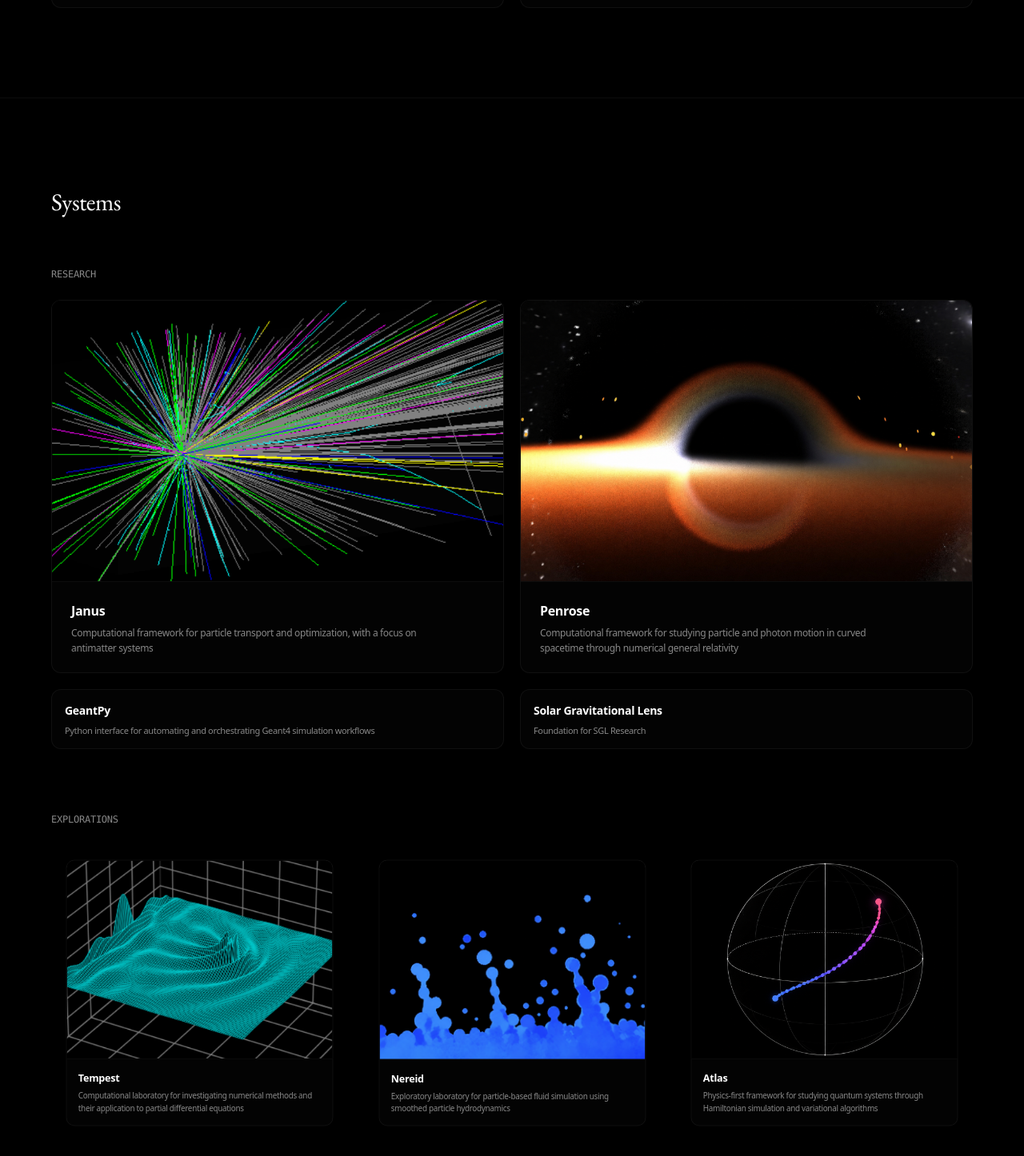
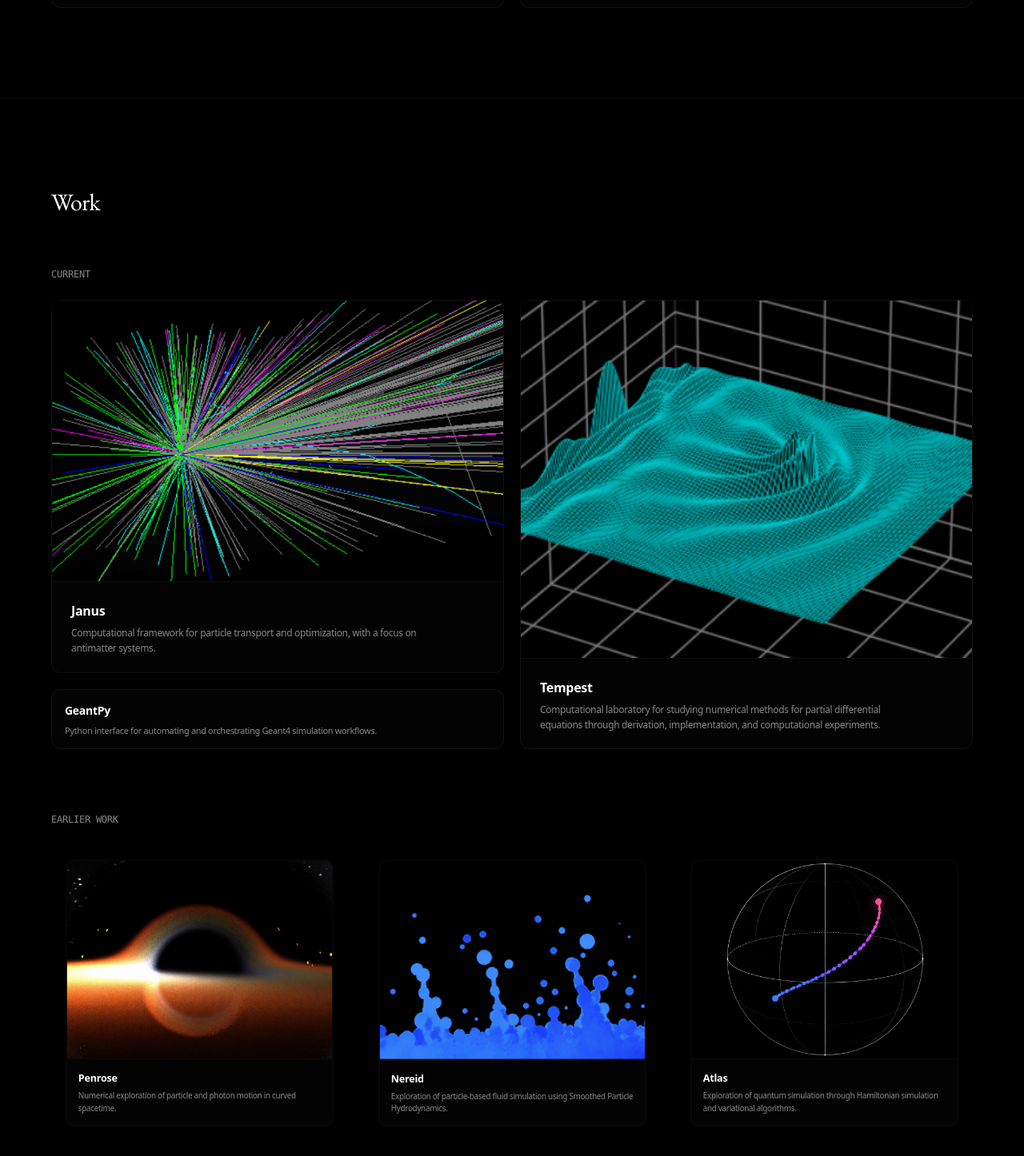
Before and after one commit to h-livv/h-livv.github.io, a Next.js app: page / in a window 1280 px wide. Shown: the part 1276-2722 px from the top of the page at 80% size. Built offline with nearby package versions, Linux system fonts and the light colour scheme.

Commit message:
Project revamp

```diff
--- a/app/projects/atlas/page.tsx
+++ b/app/projects/atlas/page.tsx
@@ -5,14 +5,14 @@ import CollaborativeProjectLayout from '../../../components/projects/Collaborati
 import { AtlasBackground } from '../../../components/projects/ProjectBackgrounds';
 
 export default function AtlasPage() {
-  const summaryParagraphs = [
-    'Quantum algorithms are often studied as isolated implementations tied to specific problems or software libraries. Atlas was created as a laboratory for exploring computational quantum systems from first principles. Implementing algorithms, constructing physical models, and understanding how quantum dynamics emerge through simulation and experimentation.'
+  const summary = [
+    'Atlas is an exploration of quantum simulation through Hamiltonian construction and variational algorithms, providing a Python framework for low‑level study of quantum dynamics.'
   ];
 
-  const contributions = [
-    'Framework Architecture: Designed the modular architecture separating physical models, Hamiltonian representations, simulation backends, and quantum algorithms into reusable components.',
-    'Quantum Algorithms: Implemented and benchmarked variational quantum algorithms, Hamiltonian simulation techniques, and supporting optimization workflows for studying quantum dynamics.',
-    'Physical Models: Developed abstractions for quantum many-body systems, enabling Hamiltonian construction and simulation across multiple lattice models and interaction types.'
+  const explored = [
+    'Implemented Hamiltonian simulation methods for many‑body and lattice models.',
+    'Developed and benchmarked variational quantum algorithms, analyzing optimization and convergence.',
+    'Designed a modular architecture separating physical models, Hamiltonian construction, and simulation backends.'
   ];
 
   const technologies = ['Python', 'Qiskit', 'NumPy', 'SciPy'];
@@ -20,15 +20,17 @@ export default function AtlasPage() {
   return (
     <CollaborativeProjectLayout
       title="Atlas"
-      subtitle="A quantum laboratory for Hamiltonian simulation, quantum algorithms, and quantum dynamics."
-      organization="qBITS"
-      role="Lead Developer"
-      summaryParagraphs={summaryParagraphs}
-      contributionItems={contributions}
+      subtitle="Exploration of quantum simulation through Hamiltonian simulation and variational algorithms."
+      statusContext="Earlier Work"
+      /* organization and role omitted for Earlier Work */
+      motivationHeader="Overview"
+      contributionHeader="FOCUS"
+      summaryParagraphs={summary}
+      contributionItems={explored}
       technologies={technologies}
       repoUrl="https://github.com/h-livv/atlas"
       backgroundCanvas={<AtlasBackground />}
-      repositoryDescription="The repository contains implementations, documentation, and ongoing experimental work."
+      repositoryDescription="Source code and documentation for the project."
     />
   );
 }
--- a/app/projects/nereid/page.tsx
+++ b/app/projects/nereid/page.tsx
@@ -5,16 +5,14 @@ import CollaborativeProjectLayout from '../../../components/projects/Collaborati
 import { NereidBackground } from '../../../components/projects/ProjectBackgrounds';
 
 export default function NereidPage() {
-  const summaryParagraphs = [
-    'Nereid is a computational laboratory for exploring particle-based numerical methods used in fluid dynamics and continuum simulation. The project investigates how physical systems can be represented through interacting particles, emphasizing numerical accuracy, simulation architecture, and scalable computational techniques.',
-    'Built as an experimental platform rather than a single simulator, Nereid provides an environment for developing particle methods, testing numerical formulations, and exploring high-performance implementations across CPU and GPU architectures.'
+  const summary = [
+    'Nereid is an exploration of particle‑based fluid simulation using Smoothed Particle Hydrodynamics (SPH), focusing on numerical stability and performance.'
   ];
 
-  const contributions = [
-    'Framework Architecture: Led the architectural redesign of the simulation framework, introducing a modular pipeline supporting extensible numerical methods, visualization, and future GPU backends.',
-    'Particle Simulation: Implemented and validated particle-based simulation infrastructure, including neighborhood search, kernel evaluation, force computation, and time integration components.',
-    'High-Performance Computing: Designing the next-generation simulation engine with a focus on vectorization, parallel algorithms, spatial acceleration structures, and GPU execution.',
-    'Technical Leadership: Leading the technical roadmap and long-term evolution of the project following the development phase.'
+  const explored = [
+    'Implemented core SPH components: neighborhood search, kernel evaluation, force computation, and time integration.',
+    'Built a modular Python pipeline separating physical equations from execution.',
+    'Optimized performance with NumPy vectorization and Numba JIT compilation.'
   ];
 
   const technologies = ['Python', 'NumPy', 'Numba'];
@@ -22,14 +20,16 @@ export default function NereidPage() {
   return (
     <CollaborativeProjectLayout
       title="Nereid"
-      subtitle="A computational laboratory for particle methods, fluid simulation, and high-performance computing."
-      organization="SEDS Celestia"
-      role="Lead Developer"
-      summaryParagraphs={summaryParagraphs}
-      contributionItems={contributions}
+      subtitle="Exploration of particle-based fluid simulation using Smoothed Particle Hydrodynamics."
+      statusContext="Earlier Work"
+      motivationHeader="Overview"
+      contributionHeader="FOCUS"
+      summaryParagraphs={summary}
+      contributionItems={explored}
       technologies={technologies}
       repoUrl="https://github.com/seds-celestia-simulations/sim-nereid"
       backgroundCanvas={<NereidBackground />}
+      repositoryDescription="Source code and documentation for the project."
     />
   );
 }
--- a/app/projects/penrose/page.tsx
+++ b/app/projects/penrose/page.tsx
@@ -5,16 +5,15 @@ import CollaborativeProjectLayout from '../../../components/projects/Collaborati
 import { PenroseBackground } from '../../../components/projects/ProjectBackgrounds';
 
 export default function PenrosePage() {
-  const summaryParagraphs = [
-    'Penrose is a computational general relativity framework for simulating particle and photon motion in curved spacetime. It combines numerical geodesic integration, scientific validation, and visualization within a modular architecture designed to support research in relativistic physics and computational astrophysics.',
-    'The framework has evolved into a generalized simulation engine supporting extensible spacetime models, interchangeable numerical components, and mission-oriented applications. It now serves as the computational foundation for the Solar Gravitational Lens (SGL) digital twin, enabling the simulation of relativistic light propagation for future deep-space imaging studies.'
+  const summary = [
+    'Penrose is a numerical exploration of particle and photon motion in curved spacetime, focusing on geodesic integration within Schwarzschild spacetime and related visualisation.'
   ];
 
-  const contributions = [
-    'Physics & Simulation Engine: Designed and implemented the generalized CPU simulation engine for relativistic particle and photon propagation, replacing metric-specific logic with a modular architecture supporting multiple spacetime models.',
-    'Framework Architecture: Led the architectural redesign of the framework, separating simulation, visualization, benchmarking, and rendering into extensible components to support future scientific applications.',
-    'Scientific Validation: Developed validation and benchmarking workflows to verify numerical accuracy, conservation properties, and long-term integration stability of the relativistic simulation engine.',
-    'SGL Development: Leading the development of the Solar Gravitational Lens digital twin, extending Penrose into a mission-scale simulation platform for modeling relativistic light propagation and end-to-end imaging workflows.',
+  const explored = [
+    'Implemented solvers for particle and photon trajectories with focus on numerical accuracy and conservation.',
+    'Designed a modular architecture separating physics, integration, and OpenGL rendering.',
+    'Created visualizations to validate relativistic motion.',
+    'Used the framework as a testbed for early Solar Gravitational Lens simulations.'
   ];
 
   const technologies = ['C++', 'OpenGL', 'GLSL', 'Python'];
@@ -22,14 +21,17 @@ export default function PenrosePage() {
   return (
     <CollaborativeProjectLayout
       title="Penrose"
-      subtitle="General relativity framework for simulating trajectories in curved spacetime."
-      organization="SEDS Celestia"
-      role="Core Developer"
-      summaryParagraphs={summaryParagraphs}
-      contributionItems={contributions}
+      subtitle="Numerical exploration of particle and photon motion in curved spacetime."
+      statusContext="Earlier Work"
+
+      motivationHeader="Overview"
+      contributionHeader="FOCUS"
+      summaryParagraphs={summary}
+      contributionItems={explored}
       technologies={technologies}
       repoUrl="https://github.com/seds-celestia-simulations/Penrose"
       backgroundCanvas={<PenroseBackground />}
+      repositoryDescription="Source code and documentation for the project."
     />
   );
 }
--- a/components/Hero.tsx
+++ b/components/Hero.tsx
@@ -27,10 +27,10 @@ export default function Hero() {
 
           <div className="flex flex-col sm:flex-row items-start sm:items-center gap-3">
             <a
-              href="#projects"
+              href="#work"
               className="px-4 py-2 rounded-lg bg-white text-black text-xs font-medium hover:scale-[1.02] active:scale-100 transition-transform duration-200"
             >
-              Projects
+              Work
             </a>
             <a
               href="#contact"
--- a/components/Navbar.tsx
+++ b/components/Navbar.tsx
@@ -18,7 +18,7 @@ export default function Navbar() {
           </Link>
 
           <div className="hidden md:flex items-center gap-6">
-            <Link href="/#projects" className="text-[12px] font-mono tracking-wider uppercase text-secondary hover:text-primary transition-colors">Projects</Link>
+            <Link href="/#work" className="text-[12px] font-mono tracking-wider uppercase text-secondary hover:text-primary transition-colors">Work</Link>
             <Link href="/#blog" className="text-[12px] font-mono tracking-wider uppercase text-secondary hover:text-primary transition-colors">Writing</Link>
             <Link href="/#contact" className="text-[12px] font-mono tracking-wider uppercase text-secondary hover:text-primary transition-colors">Contact</Link>
           </div>
--- a/components/ProjectCard.tsx
+++ b/components/ProjectCard.tsx
@@ -3,12 +3,12 @@ import Link from 'next/link';
 import { ArrowRight } from 'lucide-react';
 import type { Project } from '../data/projects';
 
-export default function ProjectCard({ project, featured = false, compact = false, diminished = false }: { project: Project, featured?: boolean, compact?: boolean, diminished?: boolean }) {
+export default function ProjectCard({ project, featured = false, compact = false, diminished = false, stretchImage = false }: { project: Project, featured?: boolean, compact?: boolean, diminished?: boolean, stretchImage?: boolean }) {
   return (
     <Link href={project.href} className={`block group h-full ${diminished ? 'scale-[0.90] hover:scale-[0.93] transition-all duration-500' : ''}`}>
-      <div className="bg-white/[0.01] border border-white/[0.05] rounded-xl overflow-hidden transition-all duration-200 hover:border-white/[0.15] hover:-translate-y-[1px] hover:shadow-[0_4px_20px_rgb(0,0,0,0.3)] h-full">
+      <div className="flex flex-col bg-white/[0.01] border border-white/[0.05] rounded-xl overflow-hidden transition-all duration-200 hover:border-white/[0.15] hover:-translate-y-[1px] hover:shadow-[0_4px_20px_rgb(0,0,0,0.3)] h-full">
         {!compact && (
-          <div className={`relative bg-black w-full overflow-hidden border-b border-white/[0.05] ${featured ? 'aspect-[4/3] sm:aspect-[16/10]' : 'aspect-[4/3]'}`}>
+          <div className={`relative bg-black w-full overflow-hidden border-b border-white/[0.05] ${stretchImage ? 'aspect-[4/3] sm:aspect-[16/10] md:aspect-auto md:flex-1 md:min-h-0' : (featured ? 'aspect-[4/3] sm:aspect-[16/10]' : 'aspect-[4/3]')}`}>
             <Image
               src={project.image}
               alt={project.title}
@@ -17,7 +17,7 @@ export default function ProjectCard({ project, featured = false, compact = false
             />
           </div>
         )}
-        <div className={`p-4 ${featured ? 'md:p-6 md:pb-5' : 'pb-3.5'}`}>
+        <div className={`p-4 shrink-0 ${featured ? 'md:p-6 md:pb-5' : 'pb-3.5'}`}>
           <div className="flex items-center justify-between mb-1.5">
             <h3 className={`font-semibold text-primary ${featured ? 'text-sm md:text-base' : 'text-sm'}`}>{project.title}</h3>
             <ArrowRight className="w-5 h-5 text-secondary opacity-0 -translate-x-2 transition-all duration-200 group-hover:opacity-100 group-hover:translate-x-0 group-hover:text-primary" />
--- a/components/ProjectSection.tsx
+++ b/components/ProjectSection.tsx
@@ -2,20 +2,18 @@ import { projects } from '../data/projects';
 import ProjectCard from './ProjectCard';
 import * as motion from "framer-motion/client";
 
-const infrastructureSlugs = ['janus', 'penrose', 'geantpy', 'sgl'];
-const engineSlugs = ['tempest', 'nereid', 'atlas'];
+export default function ProjectSection() {
+  const getProject = (slug: string) => projects.find(p => p.slug === slug)!;
 
-export default function ProjectSection() {
-  const infrastructure = infrastructureSlugs
-    .map(slug => projects.find(p => p.slug === slug))
-    .filter((p): p is NonNullable<typeof p> => p !== undefined);
+  const tempest = getProject('tempest');
+  const janus = getProject('janus');
+  const geantpy = getProject('geantpy');
 
-  const engines = engineSlugs
-    .map(slug => projects.find(p => p.slug === slug))
-    .filter((p): p is NonNullable<typeof p> => p !== undefined);
+  const earlierSlugs = ['penrose', 'nereid', 'atlas'];
+  const earlierWork = earlierSlugs.map(getProject);
 
   return (
-    <section id="projects" className="py-20 md:py-28 px-6 md:px-12 border-t border-white/[0.05] scroll-mt-24">
+    <section id="work" className="py-20 md:py-28 px-6 md:px-12 border-t border-white/[0.05] scroll-mt-24">
       <div className="max-w-6xl mx-auto">
         <motion.div
           initial={{ opacity: 0, y: 15 }}
@@ -24,67 +22,51 @@ export default function ProjectSection() {
           transition={{ duration: 0.4, ease: "easeOut" }}
         >
           <h2 className="text-3xl font-serif font-normal leading-[1.2] tracking-normal text-primary mb-16">
-            Systems
+            Work
           </h2>
 
           <div className="mb-20">
-            <h3 className="text-xs font-mono text-secondary uppercase tracking-widest mb-6">Research</h3>
+            <h3 className="text-xs font-mono text-secondary uppercase tracking-widest mb-6">Current</h3>
             <div className="grid grid-cols-1 md:grid-cols-2 gap-5">
+              {/* Left Column: Janus + GeantPy */}
               <div className="flex flex-col gap-5">
-                {infrastructure.filter(p => p.slug === 'janus').map((project) => (
                 <motion.div
-                    key={project.slug}
                   initial={{ opacity: 0, y: 12 }}
                   whileInView={{ opacity: 1, y: 0 }}
                   viewport={{ once: true, margin: "-50px" }}
                   transition={{ duration: 0.35, delay: 0 }}
                 >
-                    <ProjectCard project={project} featured={true} />
+                  <ProjectCard project={janus} featured={true} />
                 </motion.div>
-                ))}
-                {infrastructure.filter(p => p.slug === 'geantpy').map((project) => (
                 <motion.div
-                    key={project.slug}
+                  initial={{ opacity: 0, y: 12 }}
+                  whileInView={{ opacity: 1, y: 0 }}
+                  viewport={{ once: true, margin: "-50px" }}
+                  transition={{ duration: 0.35, delay: 0.08 }}
+                >
+                  <ProjectCard project={geantpy} compact={true} />
+                </motion.div>
+              </div>
+
+              {/* Right Column: Tempest */}
+              <div className="flex flex-col">
+                <motion.div
+                  className="h-full"
                   initial={{ opacity: 0, y: 12 }}
                   whileInView={{ opacity: 1, y: 0 }}
                   viewport={{ once: true, margin: "-50px" }}
                   transition={{ duration: 0.35, delay: 0.16 }}
                 >
-                    <ProjectCard project={project} compact={true} />
+                  <ProjectCard project={tempest} featured={true} stretchImage={true} />
                 </motion.div>
-                ))}
-              </div>
-              <div className="flex flex-col gap-5">
-                {infrastructure.filter(p => p.slug === 'penrose').map((project) => (
-                  <motion.div
-                    key={project.slug}
-                    initial={{ opacity: 0, y: 12 }}
-                    whileInView={{ opacity: 1, y: 0 }}
-                    viewport={{ once: true, margin: "-50px" }}
-                    transition={{ duration: 0.35, delay: 0.08 }}
-                  >
-                    <ProjectCard project={project} featured={true} />
-                  </motion.div>
-                ))}
-                {infrastructure.filter(p => p.slug === 'sgl').map((project) => (
-                  <motion.div
-                    key={project.slug}
-                    initial={{ opacity: 0, y: 12 }}
-                    whileInView={{ opacity: 1, y: 0 }}
-                    viewport={{ once: true, margin: "-50px" }}
-                    transition={{ duration: 0.35, delay: 0.24 }}
-                  >
-                    <ProjectCard project={project} compact={true} />
-                  </motion.div>
-                ))}
               </div>
             </div>
           </div>
 
           <div>
-            <h3 className="text-xs font-mono text-secondary uppercase tracking-widest mb-6">Explorations</h3>
+            <h3 className="text-xs font-mono text-secondary uppercase tracking-widest mb-6">Earlier Work</h3>
             <div className="grid grid-cols-1 sm:grid-cols-2 md:grid-cols-3 gap-5">
-              {engines.map((project, index) => (
+              {earlierWork.map((project, index) => (
                 <motion.div
                   key={project.slug}
                   initial={{ opacity: 0, y: 12 }}
--- a/components/ResearchInterests.tsx
+++ b/components/ResearchInterests.tsx
@@ -3,12 +3,12 @@ import * as motion from "framer-motion/client";
 const interests = [
   {
     title: "Scientific Computing",
-    topics: ["Numerical Methods", "Simulations", "Optimization", "HPC"],
+    topics: ["Numerical Methods", "PDEs", "Optimization", "HPC"],
   },
   {
     title: "Computational Physics",
     topics: [
-      "High-Energy Physics",
+      "Particle Physics",
       "General Relativity",
       "Fluid Dynamics"
     ],
--- a/data/projects.ts
+++ b/data/projects.ts
@@ -12,7 +12,7 @@ export const projects: Project[] = [
   {
     title: 'Janus',
     slug: 'janus',
-    description: 'Computational framework for particle transport and optimization, with a focus on antimatter systems',
+    description: 'Computational framework for particle transport and optimization, with a focus on antimatter systems.',
     role: 'Lead Developer',
     category: 'Research Projects',
     image: '/images/projects/janus.png',
@@ -21,7 +21,7 @@ export const projects: Project[] = [
   {
     title: 'Penrose',
     slug: 'penrose',
-    description: 'Computational framework for studying particle and photon motion in curved spacetime through numerical general relativity',
+    description: 'Numerical exploration of particle and photon motion in curved spacetime.',
     role: 'Core Developer',
     category: 'Research Projects',
     image: '/images/projects/penrose.png',
@@ -30,7 +30,7 @@ export const projects: Project[] = [
   {
     title: 'Tempest',
     slug: 'tempest',
-    description: 'Computational laboratory for investigating numerical methods and their application to partial differential equations',
+    description: 'Computational laboratory for studying numerical methods for partial differential equations through derivation, implementation, and computational experiments.',
     role: 'Lead Developer',
     category: 'Research Labs',
     image: '/images/projects/tempest.png',
@@ -39,7 +39,7 @@ export const projects: Project[] = [
   {
     title: 'Atlas',
     slug: 'atlas',
-    description: 'Physics-first framework for studying quantum systems through Hamiltonian simulation and variational algorithms',
+    description: 'Exploration of quantum simulation through Hamiltonian simulation and variational algorithms.',
     role: 'Lead Developer',
     category: 'Research Labs',
     image: '/images/projects/atlas.png',
@@ -48,7 +48,7 @@ export const projects: Project[] = [
   {
     title: 'Nereid',
     slug: 'nereid',
-    description: 'Exploratory laboratory for particle-based fluid simulation using smoothed particle hydrodynamics',
+    description: 'Exploration of particle-based fluid simulation using Smoothed Particle Hydrodynamics.',
     role: 'Lead Developer',
     category: 'Research Labs',
     image: '/images/projects/nereid.png',
@@ -57,7 +57,7 @@ export const projects: Project[] = [
   {
     title: 'GeantPy',
     slug: 'geantpy',
-    description: 'Python interface for automating and orchestrating Geant4 simulation workflows',
+    description: 'Python interface for automating and orchestrating Geant4 simulation workflows.',
     role: 'Lead Developer',
     category: 'Research Labs',
     image: '/images/projects/geantpy.png',
```
Also changed, not shown: components/projects/CollaborativeProjectLayout.tsx (+21 -4 lines). Lines whose indentation alone changed are shown as unchanged.
